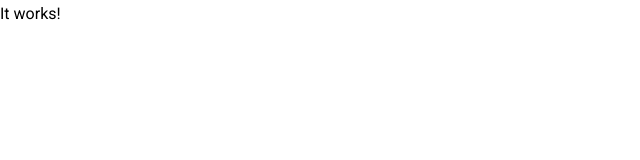
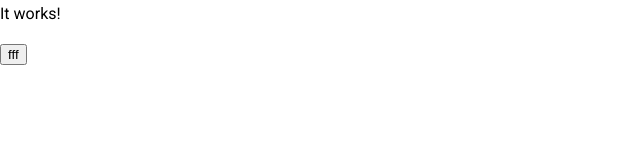
Before and after one commit to apokalipsa44/ng-patterns, an Angular app: page / in a window 1280 px wide. Shown: the top 160 px of the page, without its empty margins (0-640 px from the left). Built offline with nearby package versions, Linux system fonts and the light colour scheme.

Commit message:
first test

```diff
--- a/src/app/app.component.html
+++ b/src/app/app.component.html
@@ -1 +1,2 @@
 <h3> It works! </h3>
+<button mat-raised-button>fff</button>
--- a/src/app/app.component.ts
+++ b/src/app/app.component.ts
@@ -3,7 +3,7 @@ import { Component } from '@angular/core';
 @Component({
   selector: 'app-root',
   templateUrl: './app.component.html',
-  styleUrls: ['./app.component.css']
+  styleUrls: ['./app.component.scss']
 })
 export class AppComponent {
   title = 'ng-patterns';
```
Also changed, not shown: 2 other files (tests, documents, lock files or other folders).
